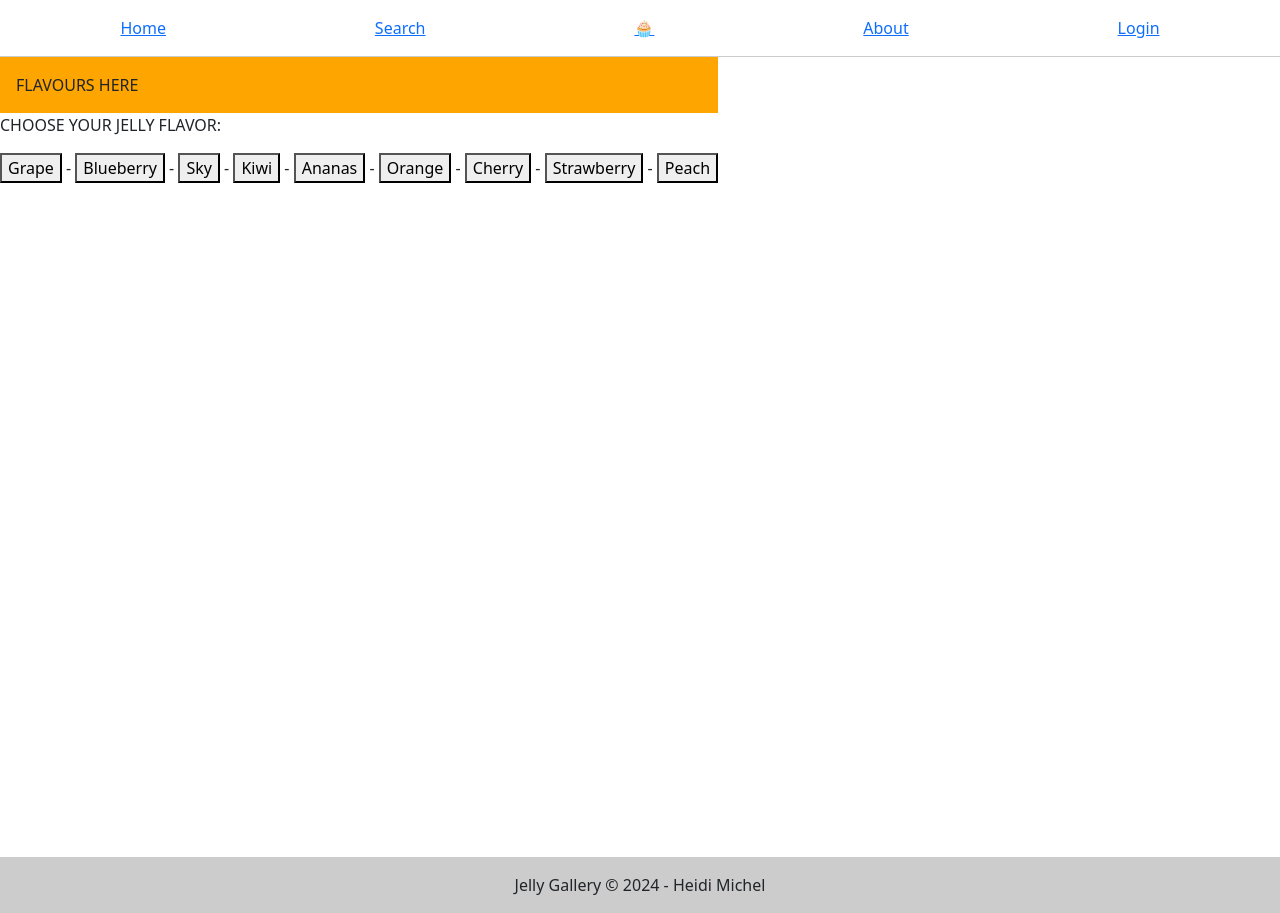
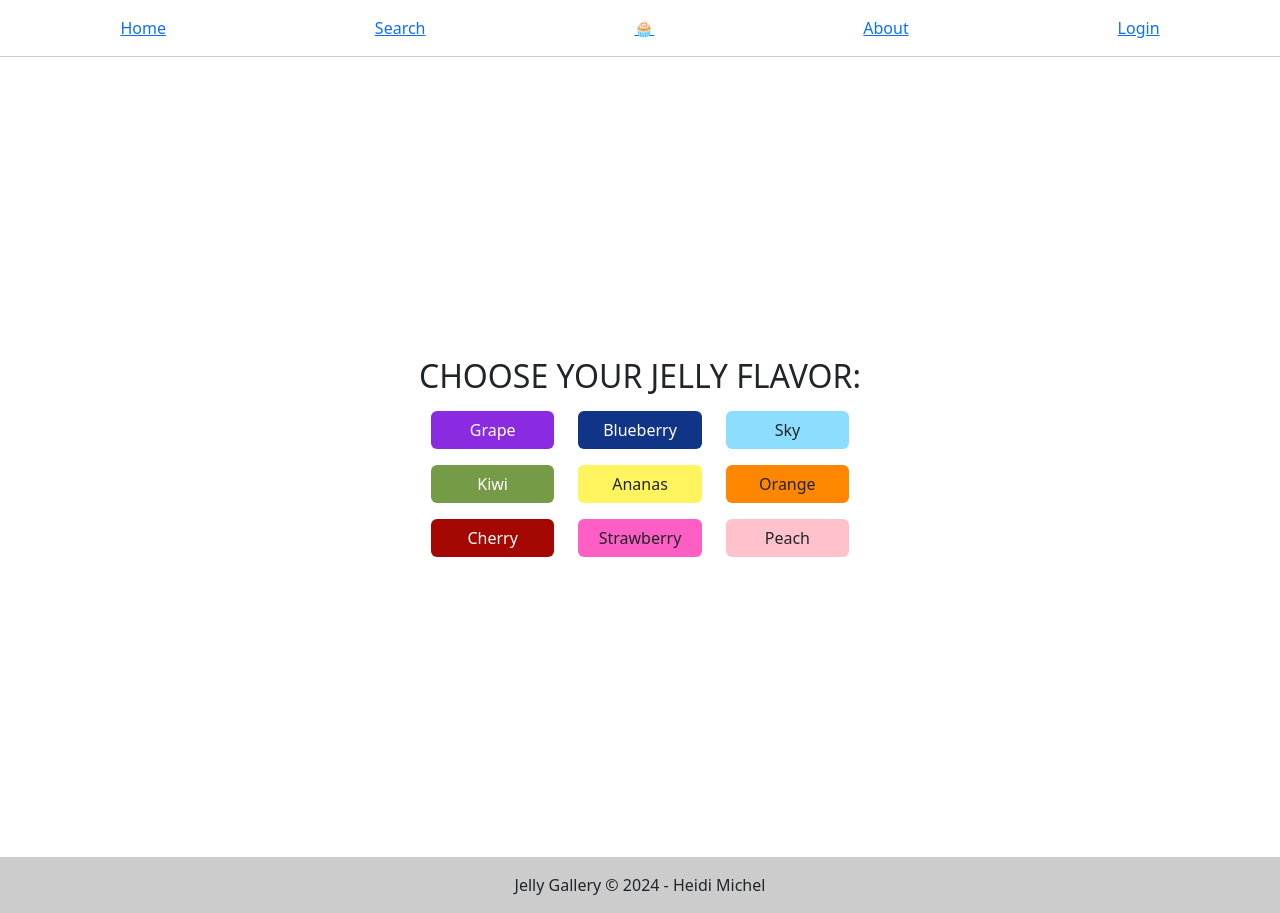
Before and after one commit to heidimichel/jelly-gallery, an Angular app: page /flavours in a window 1280 px wide. Built offline with nearby package versions, Linux system fonts and the light colour scheme.

Commit message:
Add some flair

```diff
--- a/src/jelly/flavours/flavours.component.html
+++ b/src/jelly/flavours/flavours.component.html
@@ -1,3 +1,17 @@
-<div style="background-color: orange; width: 100%; padding: 1em;">FLAVOURS HERE</div>
-<p>CHOOSE YOUR JELLY FLAVOR:</p>
-<div><button>Grape</button> - <button>Blueberry</button> - <button>Sky</button> - <button>Kiwi</button> - <button>Ananas</button> - <button>Orange</button> - <button>Cherry</button> - <button>Strawberry</button> - <button>Peach</button></div>
+<h2>CHOOSE YOUR JELLY FLAVOR:</h2>
+<div class="container">
+    <div class="row mt-3">
+        <div class="col"><button class="btn btn-grape">Grape</button></div>
+        <div class="col"><button class="btn btn-blueberry">Blueberry</button></div>
+        <div class="col"><button class="btn btn-sky">Sky</button></div>
+    </div>
+    <div class="row mt-3">
+        <div class="col"><button class="btn btn-kiwi">Kiwi</button></div>
+        <div class="col"><button class="btn btn-ananas">Ananas</button></div>
+        <div class="col"><button class="btn btn-orange">Orange</button></div>
+    </div>
+    <div class="row mt-3">
+        <div class="col"><button class="btn btn-cherry">Cherry</button></div>
+        <div class="col"><button class="btn btn-strawberry">Strawberry</button></div>
+        <div class="col"><button class="btn btn-peach">Peach</button></div></div>
+    </div>
--- a/src/styles.scss
+++ b/src/styles.scss
@@ -1,5 +1,18 @@
 @import "bootstrap/dist/css/bootstrap.css";
 //add other imports here
+
+/*Color Variants*/
+$grape: #8a2be2; //maybe #bf94e4?
+$blueberry: #103486;
+$sky: #8cddfe;
+$kiwi: #769b47;
+$ananas: #fff45e;
+$orange: #ff8700;
+$cherry: #a50703;
+$strawberry: #ff5ec5;
+$peach: #ffc1cc;
+
+
 .jelly-top-menu {
   //temporary styles while bootstrap is not fully working
   border-bottom: 1px solid #ccc;
@@ -37,9 +50,58 @@ jelly-search {
   width: 200px;
   height: 200px;
 }
+jelly-flavours {
+  margin: auto;
+  max-width: 600px;
+  text-align: center;
+  //add hover+focus states, and extend bootstrap classes
+  .btn-grape {
+    background-color: $grape;
+    color: white;
+    width: 100%;
+  }
+  .btn-blueberry {
+    background-color: $blueberry;
+    color: white;
+    width: 100%;
+  }
+  .btn-sky {
+    background-color: $sky;
+    width: 100%;
+  }
+  .btn-kiwi {
+    background-color: $kiwi;
+    color: white;
+    width: 100%;
+  }
+  .btn-ananas {
+    background-color: $ananas;
+    width: 100%;
+  }
+  .btn-orange {
+    background-color: $orange;
+    width: 100%;
+  }
+  .btn-cherry {
+    background-color: $cherry;
+    color: white;
+    width: 100%;
+  }
+  .btn-strawberry {
+    background-color: $strawberry;
+    width: 100%;
+  }
+  .btn-peach {
+    background-color: $peach;
+    width: 100%;
+  }
+}
 .jelly-footer {
   background-color: #ccc;
   width: 100%;
   padding: 1em;
   text-align: center;
 }
+.uni {
+  background-color: pink;
+}
```
